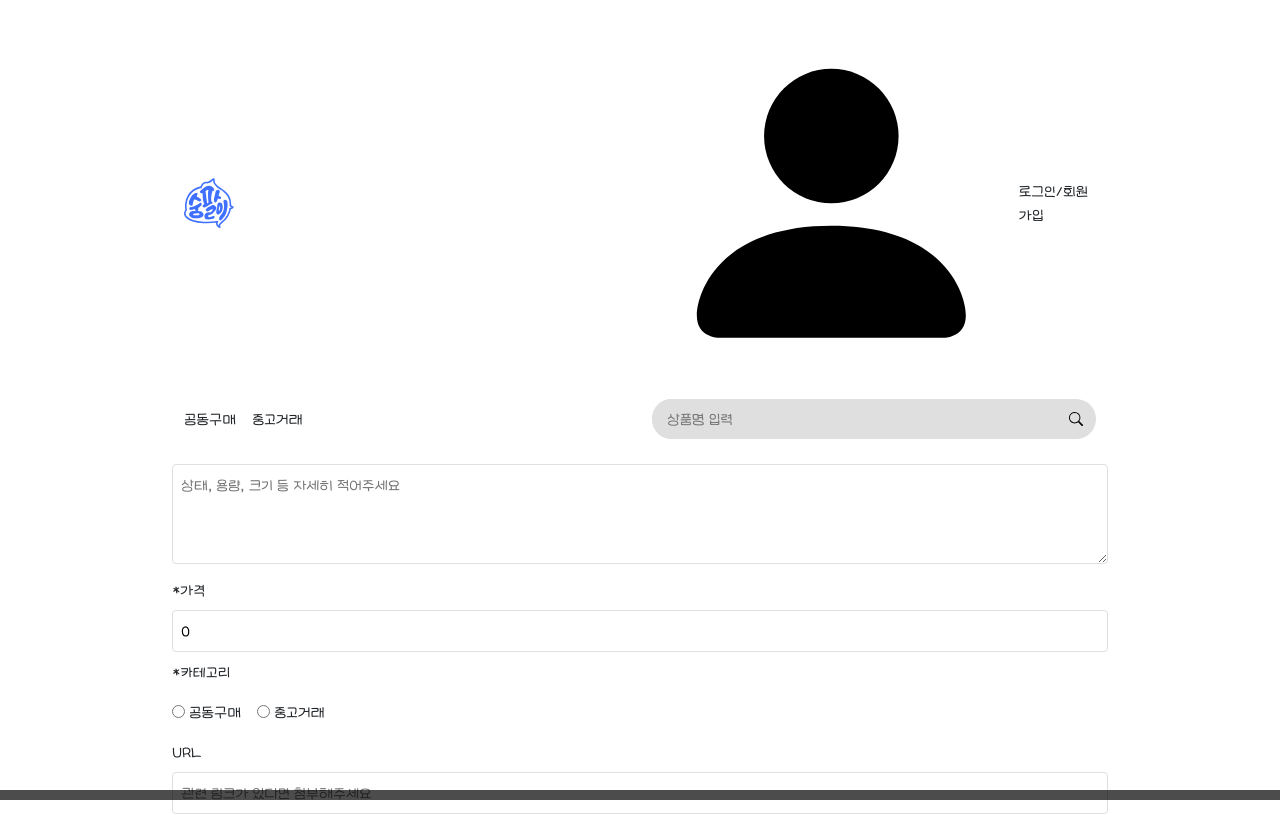
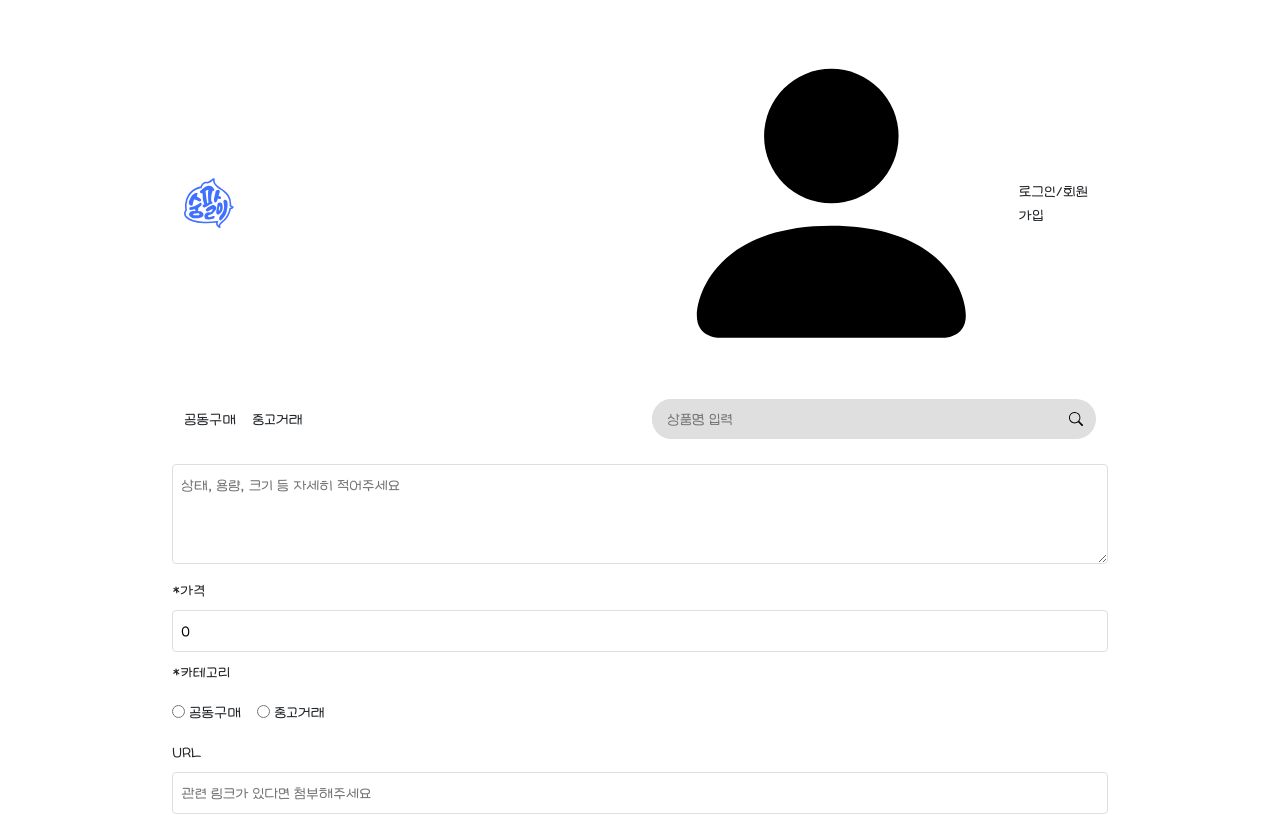
Before and after one commit to soongpal/frontend, a React (Vite) app: page /post/newpost in a window 1280 px wide. Shown: the top 815 px of the page. Built offline with nearby package versions, Linux system fonts and the light colour scheme.

Commit message:
feat: 디버그 코드 제거

```diff
--- a/src/components/post/MultiImageUploader.tsx
+++ b/src/components/post/MultiImageUploader.tsx
@@ -7,21 +7,15 @@ interface MultiImageUploaderProps {
     uploadFiles: File[];
     setUploadFiles: React.Dispatch<React.SetStateAction<File[]>>;
     onFilesChange: (files: FileList) => void;
-    onLog?: (msg: string) => void;      ///////////////////
 }
 
 const MultiImageUploader: React.FC<MultiImageUploaderProps> = ({
     uploadFiles,
     setUploadFiles,
     onFilesChange ,
-    onLog       ////////////////////////////////////////////
 }) => {
     const [previewFiles, setPreviewFiles] = useState<string[]>([]);// 프리뷰용
-    //로그
-    const log = (msg: string) => {
-        if (onLog) onLog(msg);
-        else console.log(msg);
-    };
+
 
     // 이미지 업로드 함수
     async function handleFileChange(e: React.ChangeEvent<HTMLInputElement>) {
@@ -64,7 +58,6 @@ const MultiImageUploader: React.FC<MultiImageUploaderProps> = ({
                 }
             } else {
                 validFiles.push(file);
-                log(`📄 업로드 파일: ${file.name}, ${file.type}, ${(file.size / 1024).toFixed(2)} KB`);//////////////////
             }
         }
 
--- a/src/pages/post/NewPostPage.tsx
+++ b/src/pages/post/NewPostPage.tsx
@@ -16,12 +16,6 @@ import Loading from "../../components/common/Loading";
 
 const NewPostPage:React.FC = () =>{
 
-    const [logs, setLogs] = useState<string[]>([]);/////////////////
-
-    // 로그 추가 함수
-    const addLog  = (message: string) => {//////////////////////
-        setLogs(prev => [...prev, message]);
-    };
 
     //로딩
     const [isLoading, setIsLoading] = useState(false);
@@ -88,7 +82,6 @@ const NewPostPage:React.FC = () =>{
         }
         catch (err: any) {
             console.error('상품 등록 실패:', err);
-            addLog (`에러 발생: ${err.message}`);
             alert('상품 등록 실패');
 
         }
@@ -110,7 +103,7 @@ return(
                     <MultiImageUploader uploadFiles={images}
                                         setUploadFiles={setImages}
                                         onFilesChange={handleImagesChange}
-                                        onLog={addLog}//////////////
+
                     />
                     <p style={{ color: 'var(--soongpal-color)' }}>*JPG, JEPG, PNG 형식</p>
                 </div>
@@ -216,26 +209,6 @@ return(
                     </button>
                 </div>
             </form>
-
-                  <div
-        style={{
-          position: 'fixed',
-          bottom: 0,
-          left: 0,
-          width: '100%',
-          maxHeight: '200px',
-          overflowY: 'auto',
-          backgroundColor: 'rgba(0,0,0,0.7)',
-          color: 'white',
-          fontSize: '12px',
-          padding: '5px',
-          zIndex: 9999,
-        }}
-      >
-        {logs.map((log, idx) => (
-          <div key={idx}>{log}</div>
-        ))}
-      </div>
         </div>
     );
 };
```
